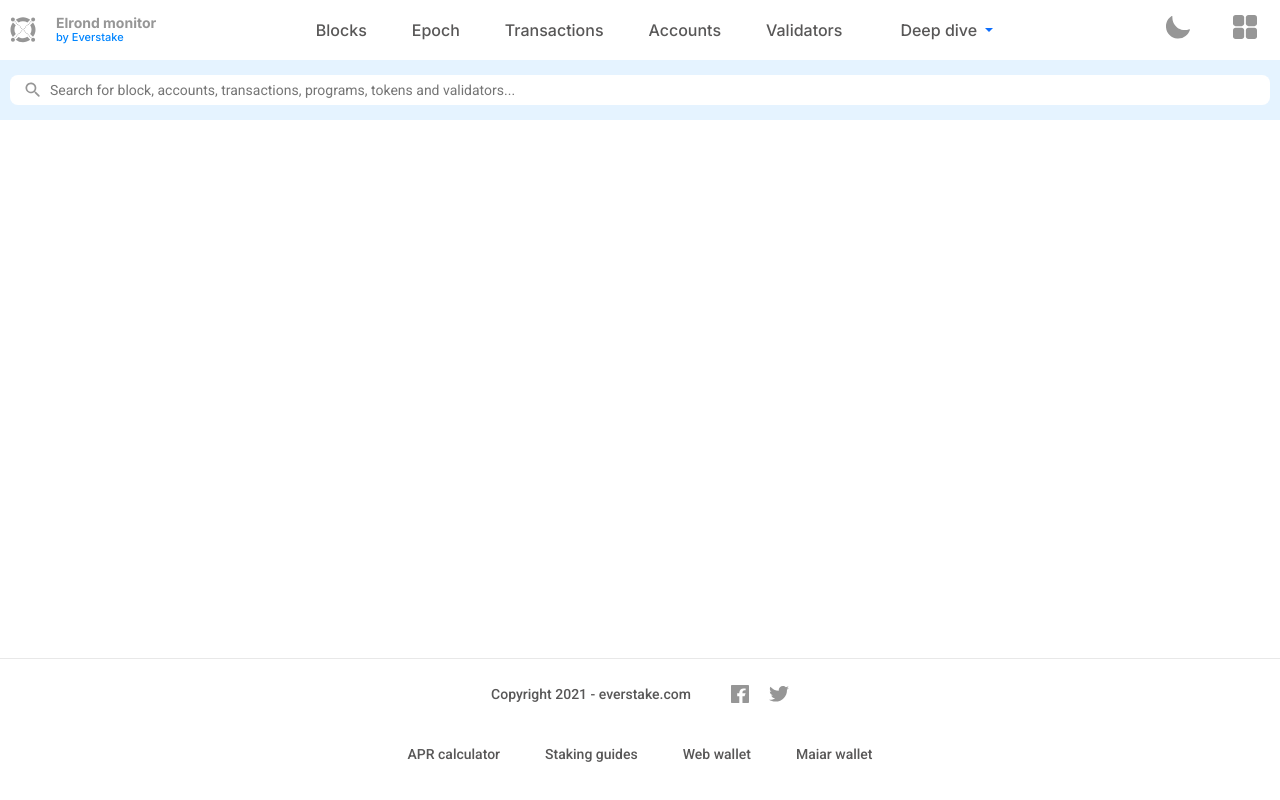
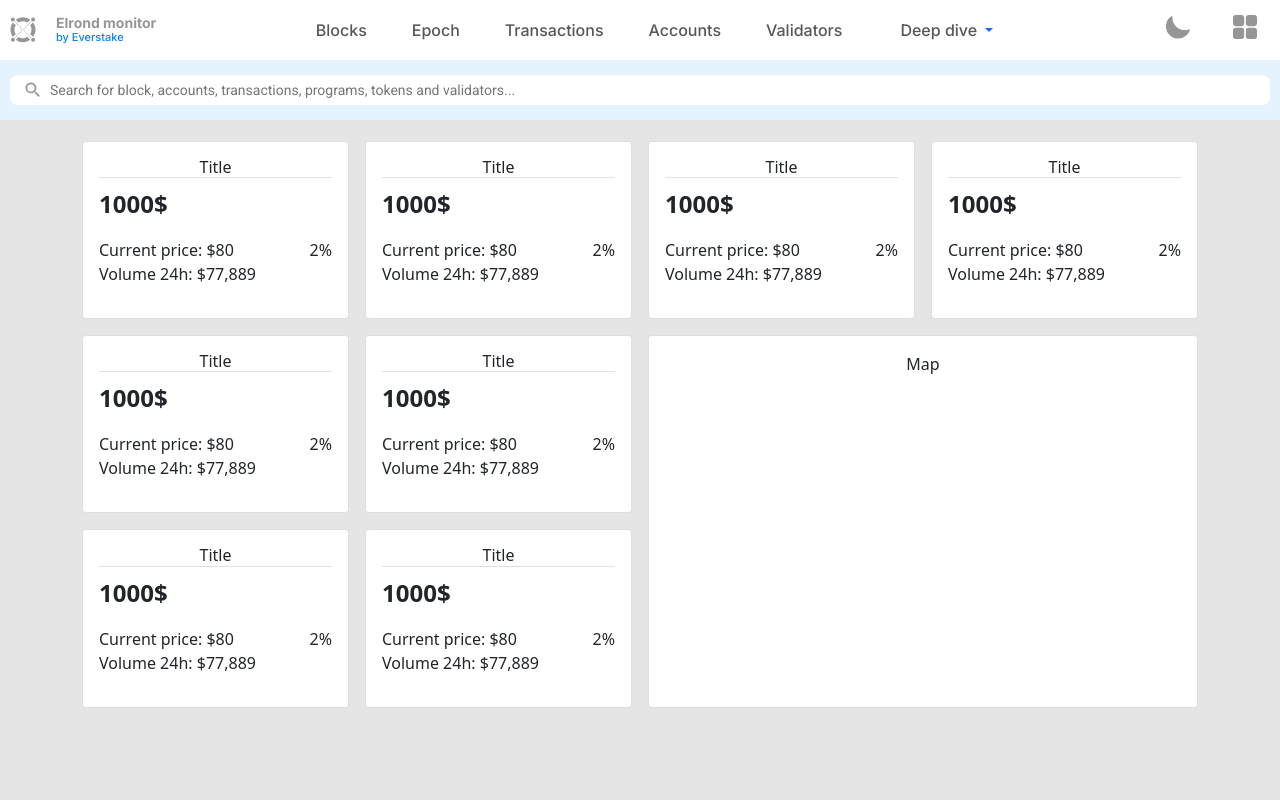
Before and after one commit to everstake/elrond-monitor-frontend, a Vue app: page / in a window 1280 px wide. Shown: the top 800 px of the page. Built offline with nearby package versions, Linux system fonts and the light colour scheme.

Commit message:
feat: add cards to home page

```diff
--- a/package.json
+++ b/package.json
@@ -9,6 +9,7 @@
     "lint": "vue-cli-service lint"
   },
   "dependencies": {
+    "axios": "^0.21.1",
     "bootstrap": "^5.0.2",
     "bootstrap-vue": "^2.21.2",
     "core-js": "^3.6.5",
--- a/src/plugins/bootstrapVue.js
+++ b/src/plugins/bootstrapVue.js
@@ -1,5 +1,6 @@
 import Vue from 'vue';
-import { BootstrapVue, IconsPlugin } from 'bootstrap-vue';
+import { BootstrapVue, IconsPlugin, CardPlugin } from 'bootstrap-vue';
 
 Vue.use(BootstrapVue);
 Vue.use(IconsPlugin);
+Vue.use(CardPlugin);
--- a/src/views/Home.vue
+++ b/src/views/Home.vue
@@ -1,14 +1,203 @@
 <template>
   <div class="home">
+    <b-container>
+      <b-row class="mb-3 g-3">
+        <b-col cols="12" xs="12" sm="12" md="6" lg="3">
+          <b-card>
+            <b-card-title class="border-bottom">Title</b-card-title>
+            <b-card-text class="text-start">
+              <div class="fw-bold fs-4">1000$</div>
+
+              <div class="mt-3 mb-3">
+                <div class="d-flex justify-content-between">
+                  <span>Current price: $80</span>
+                  <span>2%</span>
+                </div>
+
+                <div>
+                  <span>Volume 24h: $77,889</span>
+                </div>
+              </div>
+            </b-card-text>
+          </b-card>
+        </b-col>
+
+        <b-col cols="12" xs="12" sm="12" md="6" lg="3">
+          <b-card>
+            <b-card-title class="border-bottom">Title</b-card-title>
+            <b-card-text class="text-start">
+              <div class="fw-bold fs-4">1000$</div>
+
+              <div class="mt-3 mb-3">
+                <div class="d-flex justify-content-between">
+                  <span>Current price: $80</span>
+                  <span>2%</span>
+                </div>
+
+                <div>
+                  <span>Volume 24h: $77,889</span>
+                </div>
+              </div>
+            </b-card-text>
+          </b-card>
+        </b-col>
+
+        <b-col cols="12" xs="12" sm="12" md="6" lg="3">
+          <b-card>
+            <b-card-title class="border-bottom">Title</b-card-title>
+
+            <b-card-text class="text-start">
+              <div class="fw-bold fs-4">1000$</div>
+
+              <div class="mt-3 mb-3">
+                <div class="d-flex justify-content-between">
+                  <span>Current price: $80</span>
+                  <span>2%</span>
+                </div>
+
+                <div>
+                  <span>Volume 24h: $77,889</span>
+                </div>
+              </div>
+            </b-card-text>
+          </b-card>
+        </b-col>
+
+        <b-col cols="12" xs="12" sm="12" md="6" lg="3">
+          <b-card>
+            <b-card-title class="border-bottom">Title</b-card-title>
+
+            <b-card-text class="text-start">
+              <div class="fw-bold fs-4">1000$</div>
+
+              <div class="mt-3 mb-3">
+                <div class="d-flex justify-content-between">
+                  <span>Current price: $80</span>
+                  <span>2%</span>
+                </div>
+
+                <div>
+                  <span>Volume 24h: $77,889</span>
+                </div>
+              </div>
+            </b-card-text>
+          </b-card>
+        </b-col>
+      </b-row>
+
+      <b-row class="mb-3 g-3">
+        <b-col>
+          <b-row class="g-3">
+            <b-col cols="6" md="6">
+              <b-card>
+                <b-card-title class="border-bottom">Title</b-card-title>
+
+                <b-card-text class="text-start">
+                  <div class="fw-bold fs-4">1000$</div>
+
+                  <div class="mt-3 mb-3">
+                    <div class="d-flex justify-content-between">
+                      <span>Current price: $80</span>
+                      <span>2%</span>
+                    </div>
+
+                    <div>
+                      <span>Volume 24h: $77,889</span>
+                    </div>
+                  </div>
+                </b-card-text>
+              </b-card>
+            </b-col>
+
+            <b-col cols="6" md="6">
+              <b-card>
+                <b-card-title class="border-bottom">Title</b-card-title>
+
+                <b-card-text class="text-start">
+                  <div class="fw-bold fs-4">1000$</div>
+
+                  <div class="mt-3 mb-3">
+                    <div class="d-flex justify-content-between">
+                      <span>Current price: $80</span>
+                      <span>2%</span>
+                    </div>
+
+                    <div>
+                      <span>Volume 24h: $77,889</span>
+                    </div>
+                  </div>
+                </b-card-text>
+              </b-card>
+            </b-col>
+
+            <b-col cols="6" md="6">
+              <b-card>
+                <b-card-title class="border-bottom">Title</b-card-title>
+
+                <b-card-text class="text-start">
+                  <div class="fw-bold fs-4">1000$</div>
+
+                  <div class="mt-3 mb-3">
+                    <div class="d-flex justify-content-between">
+                      <span>Current price: $80</span>
+                      <span>2%</span>
+                    </div>
+
+                    <div>
+                      <span>Volume 24h: $77,889</span>
+                    </div>
+                  </div>
+                </b-card-text>
+              </b-card>
+            </b-col>
+
+            <b-col cols="6" md="6">
+              <b-card>
+                <b-card-title class="border-bottom">Title</b-card-title>
+
+                <b-card-text class="text-start">
+                  <div class="fw-bold fs-4">1000$</div>
+
+                  <div class="mt-3 mb-3">
+                    <div class="d-flex justify-content-between">
+                      <span>Current price: $80</span>
+                      <span>2%</span>
+                    </div>
+
+                    <div>
+                      <span>Volume 24h: $77,889</span>
+                    </div>
+                  </div>
+                </b-card-text>
+              </b-card>
+            </b-col>
+          </b-row>
+        </b-col>
+
+        <b-col>
+          <b-card class="h-100">Map</b-card>
+        </b-col>
+      </b-row>
+    </b-container>
   </div>
 </template>
 
 <script>
-// @ is an alias to /src
-
 export default {
   name: 'Home',
-  components: {
+  components: {},
+  data() {
+    return {
+      listCards: [],
+    };
   },
 };
 </script>
+
+<style lang="scss">
+.home {
+  height: 100vh;
+  margin: 21px 0;
+  text-align: center;
+}
+</style>
```
Also changed, not shown: 1 other file (tests, documents, lock files or other folders).
